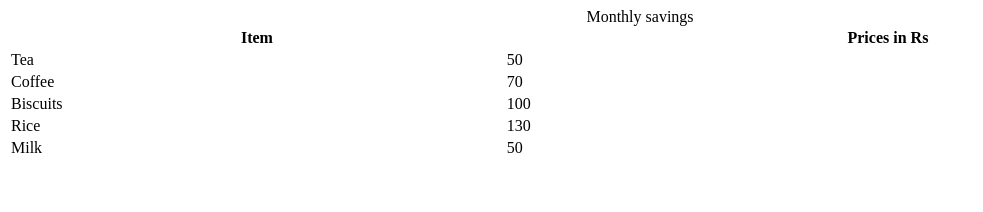
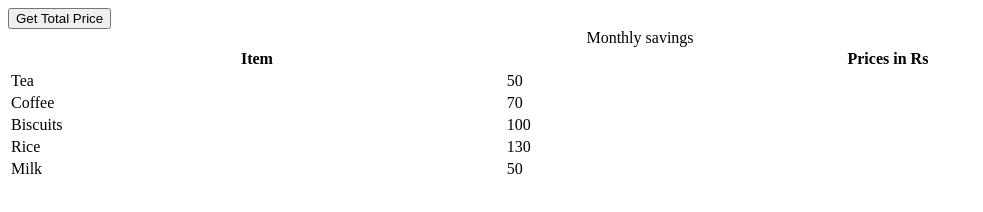
Before and after one commit to acciojob/grofers-checkout-dhairyashukla08, a website: page main.html in a window 1280 px wide. Shown: the whole page, without its empty margins (0-983 px from the left). Drawn offline with Linux system fonts and the light colour scheme.

Commit message:
created a submission

```diff
--- a/main.html
+++ b/main.html
@@ -36,6 +36,7 @@
       <td class="item">Milk</td>
       <td class="price">50</td>
     </tr>
+		  <button id="getSumBtn">Get Total Price</button>
   </table>
     <script type="text/javascript" src="./script.js">
 </script>
```
